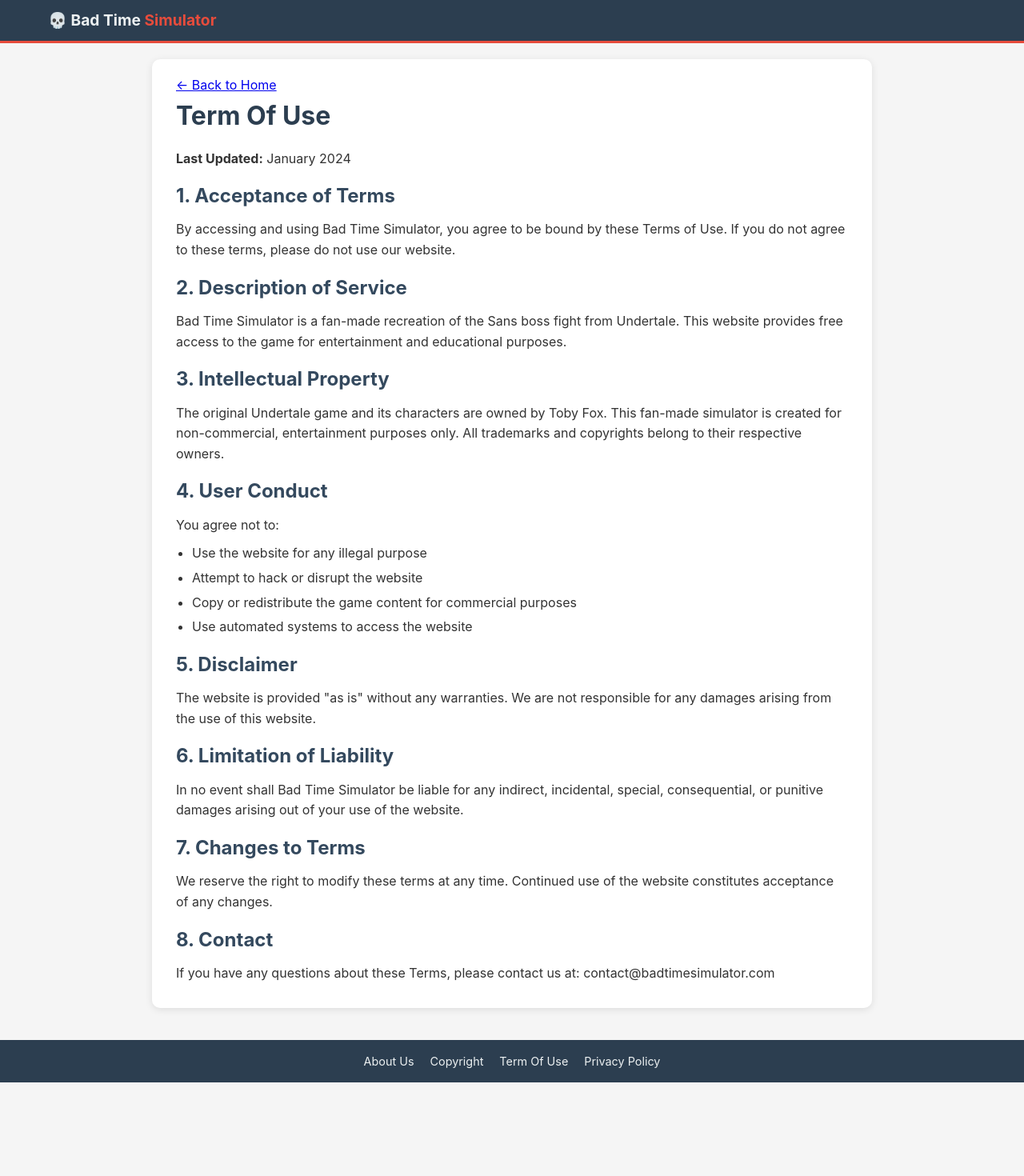
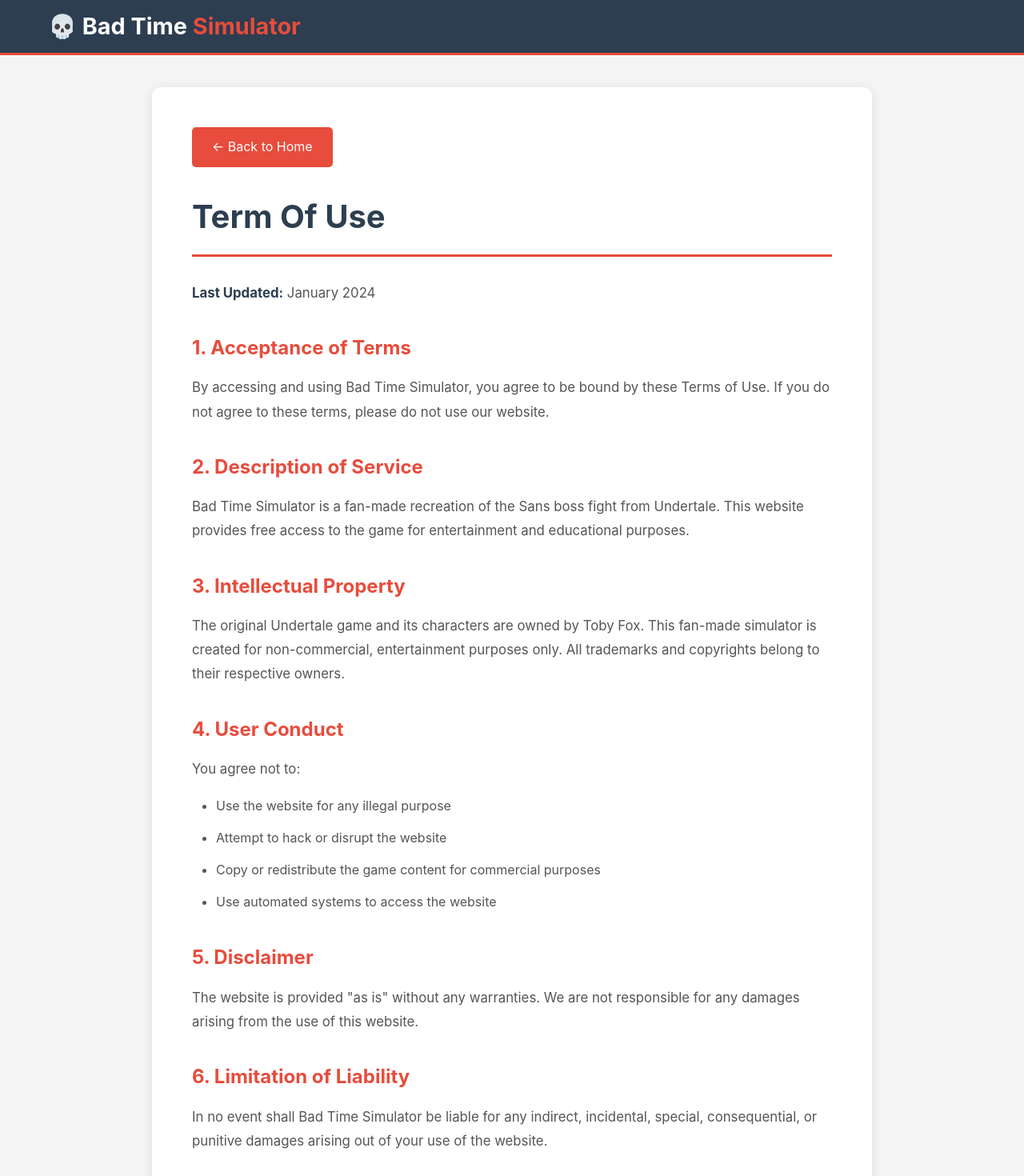
Before and after one commit to lunianfu1986/bad-time-simulator-nextjs, a Next.js app: page /terms in a window 1280 px wide. Shown: the top 1470 px of the page at 80% size. Before the commit the page ends 1353 px from the top, so only its background shows below. Built offline with nearby package versions, Linux system fonts and the light colour scheme.

Commit message:
Update globals.css

```diff
--- a/app/globals.css
+++ b/app/globals.css
@@ -23,67 +23,77 @@
   display: flex;
   justify-content: space-between;
   align-items: center;
+  flex-wrap: wrap;
+  gap: 15px;
 }
 
 .logo {
-  color: #ecf0f1;
-  font-size: 1.2em;
+  font-size: 1.8em;
   font-weight: bold;
+  color: #fff;
   text-decoration: none;
+  cursor: pointer;
+  transition: opacity 0.3s;
 }
 
-.logo span {
-  color: #e74c3c;
+.logo:hover {
+  opacity: 0.8;
 }
+
+.logo span { color: #e74c3c; }
 
 .nav-links {
   display: flex;
-  gap: 15px;
+  gap: 25px;
+  align-items: center;
 }
 
 .nav-links a {
-  color: #ecf0f1;
+  color: #fff;
   text-decoration: none;
-  font-size: 0.9em;
+  padding: 5px 10px;
+  transition: color 0.3s;
   cursor: pointer;
 }
 
-.nav-links a:hover {
-  color: #e74c3c;
-}
+.nav-links a:hover { color: #e74c3c; }
 
 .search-box {
   display: flex;
-  align-items: center;
-  gap: 5px;
+  background: #34495e;
+  border-radius: 20px;
+  padding: 5px 15px;
 }
 
 .search-box input {
+  background: none;
+  border: none;
+  color: #fff;
   padding: 5px 10px;
-  border-radius: 20px;
-  border: 1px solid #bdc3c7;
+  outline: none;
+  width: 200px;
 }
 
+.search-box input::placeholder { color: #95a5a6; }
+
 .search-box button {
-  background: #e74c3c;
+  background: none;
   border: none;
-  color: white;
-  padding: 5px 10px;
-  border-radius: 50%;
+  color: #fff;
   cursor: pointer;
-}
-
-.search-box button:hover {
-  background: #c0392b;
 }
 
 .container {
   max-width: 1200px;
-  margin: 20px auto;
-  padding: 0 20px 40px 20px;
+  margin: 0 auto;
+  padding: 30px 20px;
 }
 
 .game-wrapper {
+  background: #fff;
+  border-radius: 10px;
+  padding: 20px;
+  box-shadow: 0 2px 10px rgba(0,0,0,0.1);
   margin-bottom: 30px;
 }
 
@@ -91,17 +101,14 @@
   display: flex;
   justify-content: space-between;
   align-items: center;
+  margin-bottom: 15px;
+  flex-wrap: wrap;
+  gap: 10px;
 }
 
-.game-header h1 {
-  font-size: 2em;
-  color: #2c3e50;
-}
+.game-header h1 { color: #2c3e50; font-size: 2em; }
 
-.game-controls {
-  display: flex;
-  gap: 10px;
-}
+.game-controls { display: flex; gap: 10px; }
 
 .control-btn {
   background: #e74c3c;
@@ -116,16 +123,16 @@
 
 .control-btn:hover {
   background: #c0392b;
+  transform: translateY(-2px);
 }
 
 .game-container {
   position: relative;
-  margin-top: 15px;
-  border-radius: 15px;
+  width: 100%;
+  background: #000;
+  border-radius: 8px;
   overflow: hidden;
-  box-shadow: 0 4px 15px rgba(0, 0, 0, 0.2);
   height: 600px;
-  background: #000;
 }
 
 .game-container.fullscreen {
@@ -146,228 +153,244 @@
 
 .loading {
   position: absolute;
-  inset: 0;
-  background: rgba(0,0,0,0.7);
-  display: flex;
-  flex-direction: column;
-  justify-content: center;
-  align-items: center;
-  color: #ecf0f1;
+  top: 50%;
+  left: 50%;
+  transform: translate(-50%, -50%);
+  text-align: center;
+  color: #fff;
   z-index: 10;
 }
 
 .spinner {
-  width: 40px;
-  height: 40px;
-  border: 4px solid rgba(255,255,255,0.3);
-  border-top-color: #e74c3c;
+  border: 4px solid rgba(255,255,255,0.1);
+  border-left-color: #e74c3c;
   border-radius: 50%;
+  width: 50px;
+  height: 50px;
   animation: spin 1s linear infinite;
-  margin-bottom: 10px;
+  margin: 0 auto 20px;
 }
 
-@keyframes spin {
-  to { transform: rotate(360deg); }
-}
+@keyframes spin { to { transform: rotate(360deg); } }
 
 .exit-fullscreen-btn {
-  position: absolute;
-  top: 10px;
-  right: 15px;
-  background: rgba(0,0,0,0.7);
-  color: #ecf0f1;
+  position: fixed;
+  top: 20px;
+  right: 20px;
+  background: rgba(231, 76, 60, 0.9);
+  color: #fff;
   border: none;
-  padding: 5px 10px;
-  border-radius: 20px;
+  padding: 12px 25px;
+  border-radius: 5px;
   cursor: pointer;
-  z-index: 11;
+  z-index: 10000;
+  font-size: 1em;
 }
 
 .exit-fullscreen-btn:hover {
-  background: rgba(0,0,0,0.9);
+  background: rgba(192, 57, 43, 0.9);
 }
-
-/* Content sections */
 
 .content-section {
   background: #fff;
-  padding: 20px;
+  border-radius: 10px;
+  padding: 30px;
   margin-bottom: 20px;
-  border-radius: 10px;
-  box-shadow: 0 2px 8px rgba(0,0,0,0.1);
+  box-shadow: 0 2px 10px rgba(0,0,0,0.1);
 }
 
 .content-section h2 {
-  margin-bottom: 10px;
   color: #2c3e50;
+  font-size: 2em;
+  margin-bottom: 20px;
+  border-bottom: 3px solid #e74c3c;
+  padding-bottom: 10px;
 }
 
 .content-section h3 {
-  margin-top: 15px;
-  margin-bottom: 8px;
-  color: #34495e;
+  color: #e74c3c;
+  font-size: 1.5em;
+  margin: 25px 0 15px;
 }
 
 .content-section p {
-  margin-bottom: 10px;
+  color: #555;
+  font-size: 1.05em;
+  margin-bottom: 15px;
 }
 
 .feature-grid {
   display: grid;
-  grid-template-columns: repeat(auto-fit, minmax(220px, 1fr));
-  gap: 15px;
-  margin-top: 10px;
+  grid-template-columns: repeat(auto-fit, minmax(250px, 1fr));
+  gap: 20px;
+  margin: 20px 0;
 }
 
 .feature-card {
-  background: #ecf0f1;
-  padding: 15px;
-  border-radius: 8px;
+  background: #f8f9fa;
+  border-left: 4px solid #e74c3c;
+  padding: 20px;
+  border-radius: 5px;
+  transition: all 0.3s;
 }
 
-.feature-card h4 {
-  margin-bottom: 8px;
+.feature-card:hover {
+  transform: translateX(5px);
+  box-shadow: 0 5px 15px rgba(0,0,0,0.1);
 }
 
+.feature-card h4 { color: #2c3e50; margin-bottom: 10px; font-size: 1.2em; }
+.feature-card p { color: #666; font-size: 0.95em; margin: 0; }
+
 .info-box {
-  background: #f9f9f9;
-  border-left: 5px solid #3498db;
-  padding: 15px;
-  margin-top: 10px;
+  background: #fff3cd;
+  border-left: 4px solid #ffc107;
+  padding: 20px;
+  margin: 20px 0;
+  border-radius: 5px;
 }
 
-.info-box h4 {
-  margin-bottom: 8px;
-}
-
-.info-box.warning {
-  border-left-color: #e67e22;
-}
-
-.info-box.success {
-  border-left-color: #2ecc71;
-}
+.info-box.warning { background: #f8d7da; border-left-color: #dc3545; }
+.info-box.success { background: #d4edda; border-left-color: #28a745; }
+.info-box h4 { margin-bottom: 10px; font-size: 1.2em; }
 
 .attack-list {
-  display: flex;
-  flex-wrap: wrap;
+  display: grid;
+  grid-template-columns: repeat(auto-fill, minmax(180px, 1fr));
   gap: 10px;
-  margin-top: 10px;
+  margin: 20px 0;
 }
 
 .attack-item {
-  background: #ecf0f1;
-  padding: 8px 12px;
-  border-radius: 20px;
-  font-size: 0.9em;
+  background: #f8f9fa;
+  border: 1px solid #dee2e6;
+  padding: 12px;
+  border-radius: 5px;
+  text-align: center;
+  transition: all 0.3s;
+  cursor: pointer;
 }
 
-/* Footer */
+.attack-item:hover {
+  background: #e74c3c;
+  color: #fff;
+  transform: scale(1.05);
+}
 
-.footer {
+footer {
   background: #2c3e50;
   color: #bdc3c7;
-  padding: 15px 0;
+  padding: 30px 20px;
   text-align: center;
-  margin-top: 40px;
+}
+
+footer p { margin: 5px 0; }
+
+@media (max-width: 768px) {
+  .nav-links { display: none; }
+  .search-box { width: 100%; }
+  .search-box input { width: 100%; }
+  .game-header h1 { font-size: 1.5em; }
+  .game-container { height: 400px; }
+  .content-section { padding: 20px; }
+  .content-section h2 { font-size: 1.5em; }
+}
+/* ========== Footer 样式 ========== */
+.footer {
+  background: linear-gradient(180deg, #5a8a9a 0%, #7ba3b0 100%);
+  color: #fff;
+  padding: 15px 20px;
 }
 
 .footer-links {
   display: flex;
   justify-content: center;
-  gap: 20px;
+  gap: 60px;
+  flex-wrap: wrap;
 }
 
-.footer a {
-  color: #ecf0f1;
+.footer-links a {
+  color: #fff;
   text-decoration: none;
-  font-size: 0.9em;
+  font-size: 1em;
+  font-weight: 500;
+  transition: opacity 0.3s;
 }
 
-.footer a:hover {
-  color: #e74c3c;
+.footer-links a:hover {
+  opacity: 0.8;
+  text-decoration: underline;
 }
 
-/* Sub-pages (About, Terms, etc.) */
-
+/* ========== 二级页面样式 ========== */
 .sub-page {
-  min-height: 100vh;
+  min-height: calc(100vh - 200px);
   background: #f5f5f5;
-}
-
-.sub-page-header {
-  background: #2c3e50;
-  color: #ecf0f1;
-  padding: 10px 20px;
-  display: flex;
-  justify-content: space-between;
-  align-items: center;
+  padding: 40px 20px;
 }
 
 .sub-page-content {
   max-width: 900px;
-  margin: 20px auto;
+  margin: 0 auto;
   background: #fff;
-  padding: 20px 30px;
+  padding: 50px;
   border-radius: 10px;
-  box-shadow: 0 2px 10px rgba(0,0,0,0.1);
+  box-shadow: 0 2px 15px rgba(0,0,0,0.1);
 }
 
 .sub-page-content h1 {
+  color: #2c3e50;
+  font-size: 2.5em;
+  margin-bottom: 30px;
+  padding-bottom: 15px;
+  border-bottom: 3px solid #e74c3c;
+}
+
+.sub-page-content h2 {
+  color: #e74c3c;
+  font-size: 1.5em;
+  margin: 35px 0 15px;
+}
+
+.sub-page-content p {
+  color: #555;
+  font-size: 1.05em;
   margin-bottom: 15px;
+  line-height: 1.8;
+}
+
+.sub-page-content ul {
+  margin: 15px 0 20px 30px;
+  color: #555;
+  line-height: 2;
+}
+
+.sub-page-content li {
+  margin-bottom: 8px;
+}
+
+.sub-page-content strong {
   color: #2c3e50;
 }
 
-.sub-page-content h2 {
-  margin-top: 15px;
-  margin-bottom: 10px;
-  color: #34495e;
+.back-btn {
+  display: inline-block;
+  background: #e74c3c;
+  color: #fff;
+  text-decoration: none;
+  padding: 12px 25px;
+  border-radius: 5px;
+  font-size: 1em;
+  margin-bottom: 30px;
+  transition: background 0.3s;
 }
 
-.sub-page-content p {
-  margin-bottom: 10px;
+.back-btn:hover {
+  background: #c0392b;
 }
 
-.sub-page-content ul {
-  margin-left: 20px;
-  margin-bottom: 10px;
-}
-
-.sub-page-content li {
-  margin-bottom: 5px;
-}
-
-/* Responsive design */
-
+/* ========== 响应式 - 二级页面 ========== */
 @media (max-width: 768px) {
-  .nav-container {
-    flex-direction: column;
-    align-items: flex-start;
-    gap: 10px;
-  }
-
-  .nav-links {
-    flex-wrap: wrap;
-  }
-
-  .search-box input {
-    width: 150px;
-  }
-
-  .game-header {
-    flex-direction: column;
-    align-items: flex-start;
-    gap: 10px;
-  }
-
-  .game-container {
-    height: 400px;
-  }
-
-  .container {
-    padding: 0 15px 30px 15px;
-  }
-
   .sub-page-content {
     padding: 30px 20px;
   }
```
